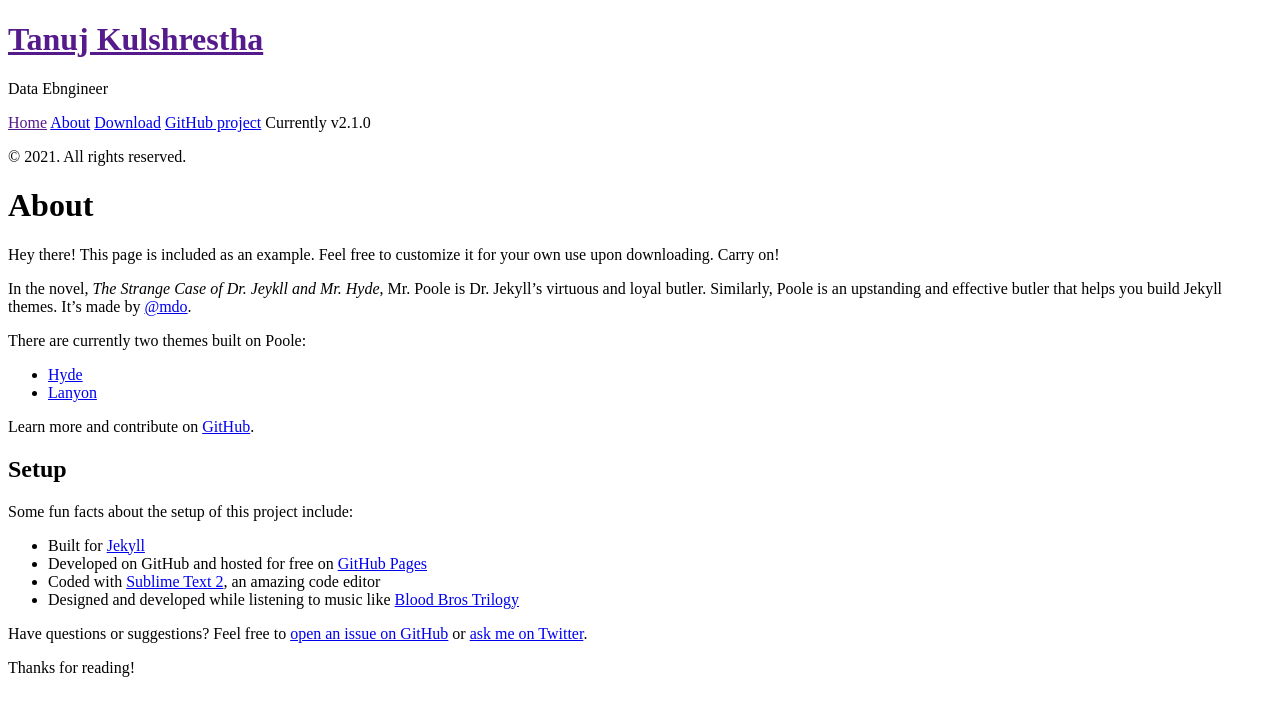
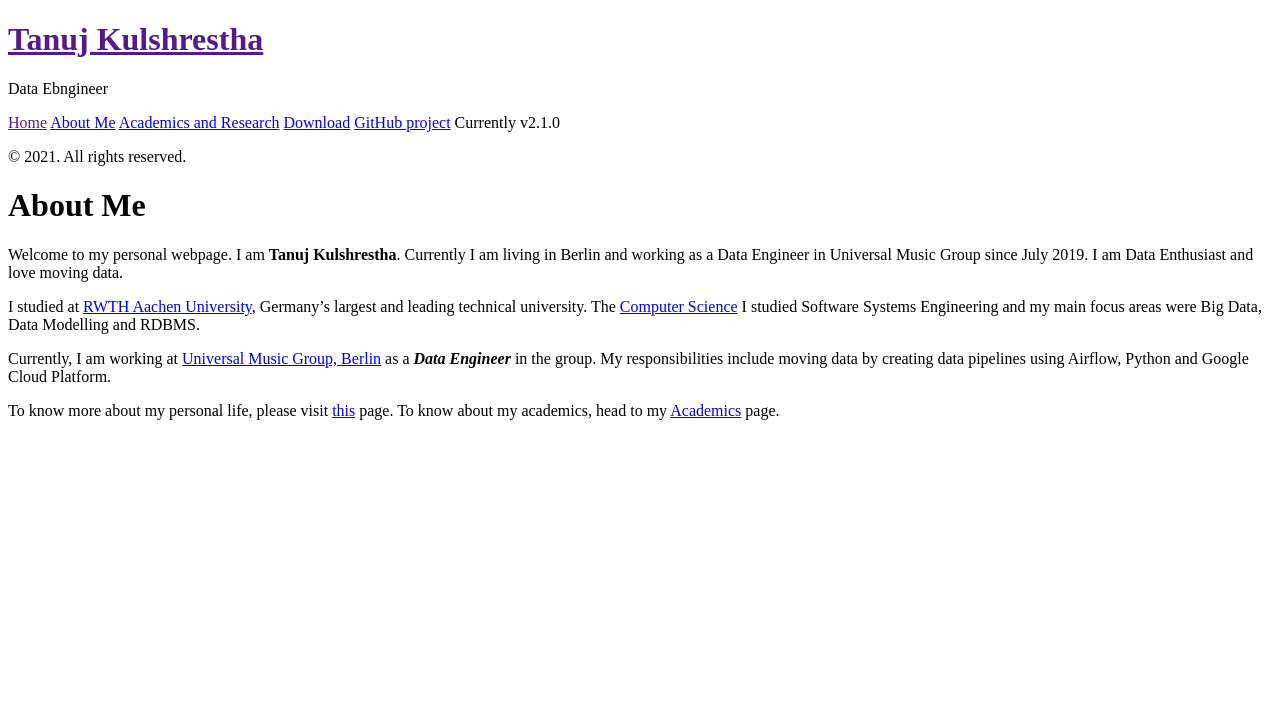
Before and after one commit to tank113/tank113.github.io, a Jekyll site: the page built from about.md, in a window 1280 px wide. Shown: the top 716 px of the page. Built offline with Jekyll 4.4.1, drawn with Linux system fonts in a browser that asks for light colours.

Commit message:
added the about and academics page

```diff
--- a/about.md
+++ b/about.md
@@ -1,12 +1,17 @@
 ---
 layout: page
-title: About
+title: About Me
 ---
+Welcome to my personal webpage. I am <strong>Tanuj Kulshrestha</strong>. Currently I am living in Berlin and working as a Data Engineer in Universal Music Group since July 2019. I am Data Enthusiast and love moving data.
 
-<p class="message">
-  Hey there! This page is included as an example. Feel free to customize it for your own use upon downloading. Carry on!
-</p>
+I studied at [RWTH Aachen University](http://www.rwth-aachen.de/cms/~a/root/?lidx=1), Germany's largest and leading technical university. The [Computer Science](http://www.informatik.rwth-aachen.de/) I studied Software Systems Engineering and my main focus areas were Big Data, Data Modelling and RDBMS.
 
+Currently, I am working at [Universal Music Group, Berlin](https://www.universal-music.de/) as a ***Data Engineer*** in the group. My responsibilities include moving data by creating data pipelines using Airflow, Python and Google Cloud Platform.
+
+To know more about my personal life, please visit [this](http://tank113.github.io/personal_life/) page. To know about my academics, head to my [Academics](http://tank113.github.io/academic/) page.
+
+
+<!---
 In the novel, *The Strange Case of Dr. Jeykll and Mr. Hyde*, Mr. Poole is Dr. Jekyll's virtuous and loyal butler. Similarly, Poole is an upstanding and effective butler that helps you build Jekyll themes. It's made by [@mdo](https://twitter.com/mdo).
 
 There are currently two themes built on Poole:
@@ -28,3 +33,4 @@ Some fun facts about the setup of this project include:
 Have questions or suggestions? Feel free to [open an issue on GitHub](https://github.com/poole/issues/new) or [ask me on Twitter](https://twitter.com/mdo).
 
 Thanks for reading!
+-->
--- /dev/null
+++ b/academic.md
@@ -0,0 +1,30 @@
+---
+layout: page
+title: Academics and Research
+---
+I was extremely fond of Computers since the time my father bought it for his personal use. The first thing i wanted to do was play games on Computer. But then later I discovered that we can do lot of other things as well on Computers Soon my interest grew towards programing Started with BASICS, LOGO and eventually C and C++
+
+I completed my B.Tech in Computer Science and learned lot of interesting subjects Then I joined Samsung Research India as a Software Developer, but soon I realized that the work is too monotonous and wanted to explore more in the field of Big Data and Data Science as it was booming field. Finally, I decided to Quit my job and pursue Masters.
+
+I enrolled in Msc. Software Systems Engineering in RWTH Aachen University and studied some amazing and interesting subjects like
+
+<div class="message">
+    <ul>
+    <li> Big Data in Medical Informatics</li>
+    <li> Relational Database Management Systems with NoSQL databases</li>
+    <li> Data Modelling</li>
+    <li> Computer Vision </li>
+    <li> Artificial Intelligence </li>
+    </ul>
+</div>
+
+The following links will shed more light about my academic interests and achievements:
+
+<div class="message">
+    <ul>
+    <li> <a href="../documents/Tanuj_Final_resume.pdf">Curriculum Vitae</a> </li>
+    <li> <a href="https://www.linkedin.com/in/tanuj-kulshrestha/">LinkedIn Profile</a> </li>
+    <li> <a href="https://scholar.google.com/citations?user=0UogPmEAAAAJ&hl=en">Google Scholar Page</a> </li>
+    <li> <a href="https://github.com/tank113">GitHub</a></li>
+    </ul>
+</div>
```
Also changed, not shown: 1 other file.
